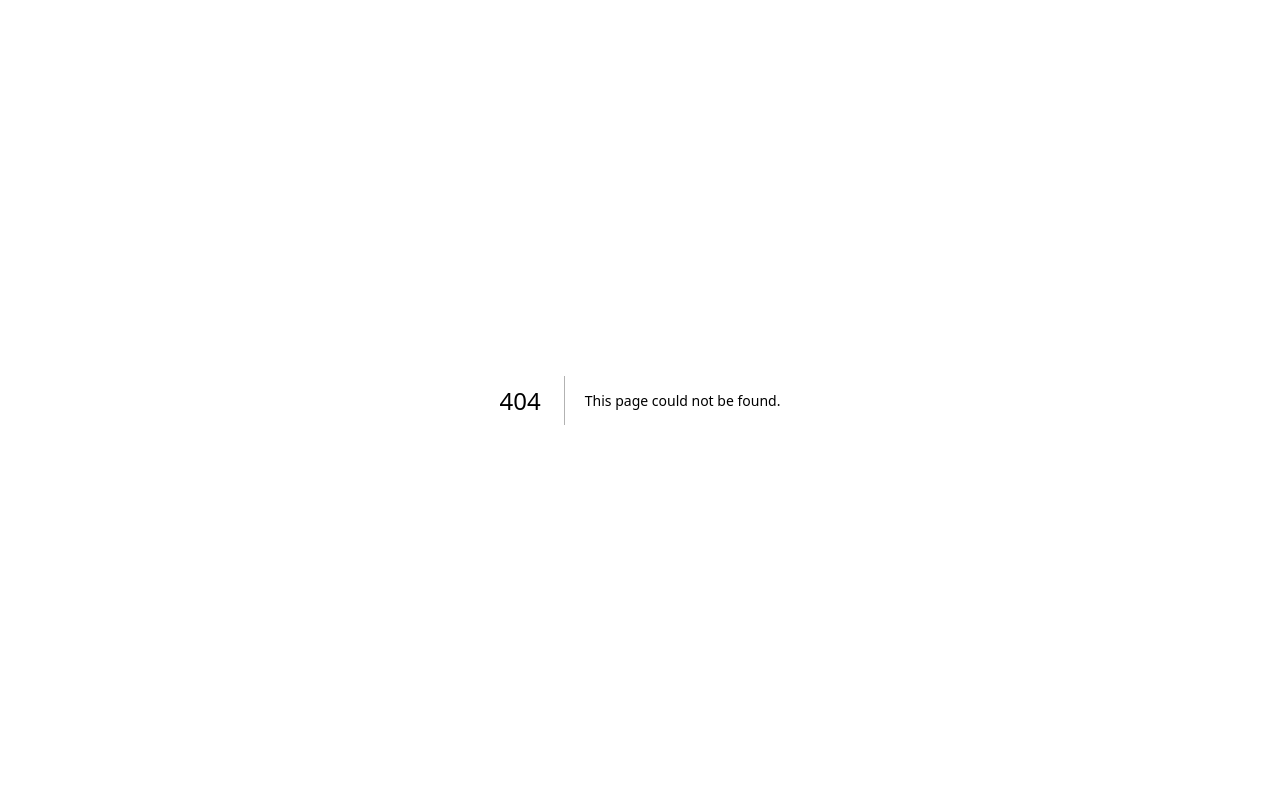
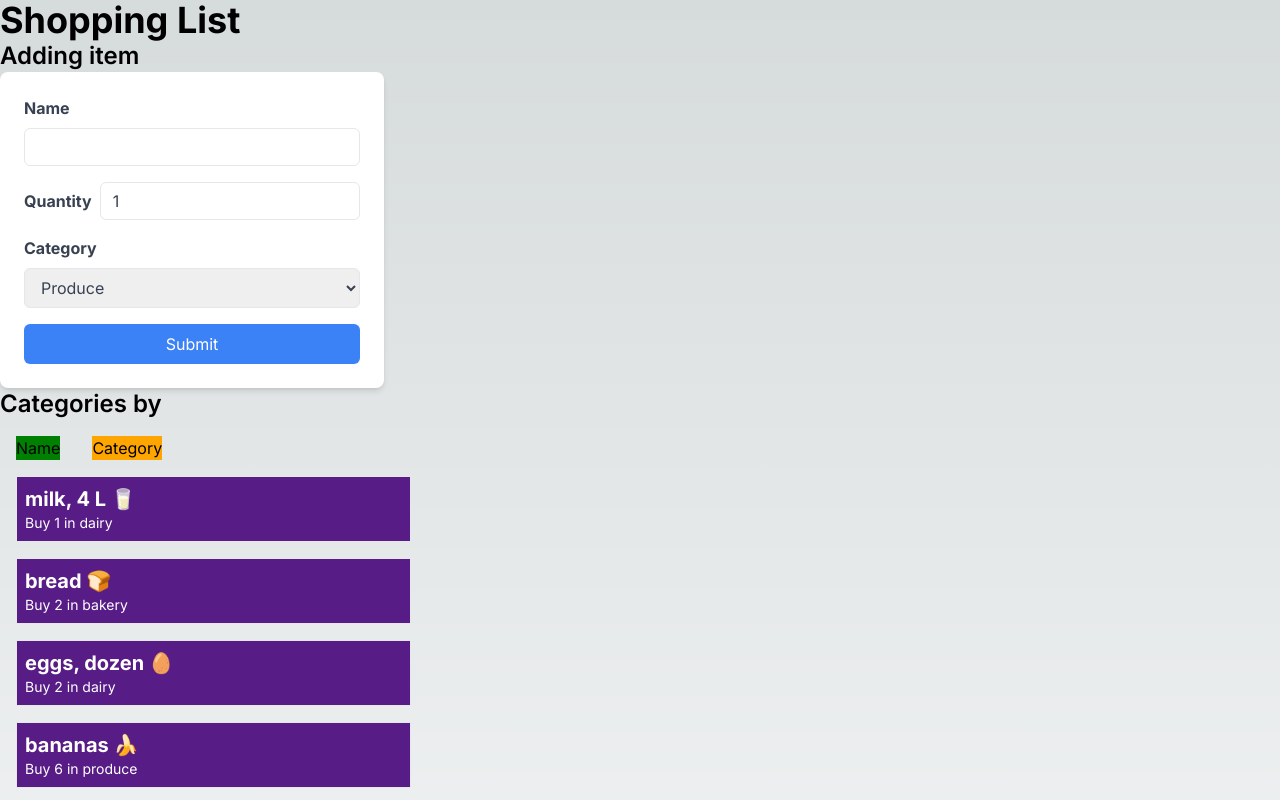
Before and after one commit to sheraj923/cprg306-assignments, a Next.js app in the folder cprg306-assignments/: page /week-6 in a window 1280 px wide. Before the commit this address had no page. Shown: the top 800 px of the page. Built offline with nearby package versions, Linux system fonts and the light colour scheme.

Commit message:
Add files via upload

```diff
--- /dev/null
+++ b/cprg306-assignments/app/week-6/item-list.js
@@ -0,0 +1,55 @@
+"use client";
+import { useState } from "react";
+import Item from "./item.js";
+
+const ItemList = ({ items }) => {
+  const [sortBy, setSortBy] = useState("name");
+  const [sortedItems, setSortedItems] = useState(items);
+
+  const handleSortChange = (newSortBy) => {
+    setSortBy(newSortBy);
+    const sorted = [...items].sort((a, b) => {
+      if (newSortBy === "name") {
+        return a.name.localeCompare(b.name);
+      } else if (newSortBy === "category") {
+        return a.category.localeCompare(b.category);
+      } else {
+        return 0;
+      }
+    });
+    setSortedItems(sorted);
+  };
+
+  return (
+    <div className="mt-4">
+      <button
+        onClick={() => handleSortChange("name")}
+        style={{ backgroundColor: sortBy === "name" ? "green" : "orange" }}
+        className="mr-4 ml-4"
+      >
+        Name
+      </button>
+      <button
+        onClick={() => handleSortChange("category")}
+        style={{
+          backgroundColor: sortBy === "category" ? "green" : "orange",
+        }}
+        className="ml-4"
+      >
+        Category
+      </button>
+      <ul>
+        {sortedItems.map((item) => (
+          <Item
+            key={item.id}
+            name={item.name}
+            quantity={item.quantity}
+            category={item.category}
+          />
+        ))}
+      </ul>
+    </div>
+  );
+};
+
+export default ItemList;
--- /dev/null
+++ b/cprg306-assignments/app/week-6/item.js
@@ -0,0 +1,16 @@
+import React from 'react';
+
+const Item = ({name, quantity, category}) => {
+  return (
+    <div className='w-4/12'>
+      <div><ul className='border p-2 m-4 bg-purple-900 text-white' >
+            <li className='text-xl font-bold'  >{name}</li>
+            <li className='text-sm ' >Buy {quantity} in {category}</li>
+            </ul>
+        </div>
+
+    </div>
+  );
+};
+
+export default Item;
--- /dev/null
+++ b/cprg306-assignments/app/week-6/items.json
@@ -0,0 +1,74 @@
+[
+    {
+      "id": "1h2GJKH12gkHG31h1H",
+      "name": "milk, 4 L 🥛",
+      "quantity": 1,
+      "category": "dairy"
+    },
+    {
+      "id": "2KJH3k2j3H1k2J3K1H",
+      "name": "bread 🍞",
+      "quantity": 2,
+      "category": "bakery"
+    },
+    {
+      "id": "3h2KJH3k2j3H1k2J3",
+      "name": "eggs, dozen 🥚",
+      "quantity": 2,
+      "category": "dairy"
+    },
+    {
+      "id": "4k2J3K1H2GJKH12gk",
+      "name": "bananas 🍌",
+      "quantity": 6,
+      "category": "produce"
+    },
+    {
+      "id": "5H1h1H2KJH3k2j3H",
+      "name": "broccoli 🥦",
+      "quantity": 3,
+      "category": "produce"
+    },
+    {
+      "id": "6H1k2J3K1H2GJKH1",
+      "name": "chicken breasts, 1 kg 🍗",
+      "quantity": 1,
+      "category": "meat"
+    },
+    {
+      "id": "7gkHG31h1H2KJH3k",
+      "name": "pasta sauce 🍝",
+      "quantity": 3,
+      "category": "canned goods"
+    },
+    {
+      "id": "8j3H1k2J3K1H2GJK",
+      "name": "spaghetti, 454 g 🍝",
+      "quantity": 2,
+      "category": "dry goods"
+    },
+    {
+      "id": "9H12gkHG31h1H2KJ",
+      "name": "toilet paper, 12 pack 🧻",
+      "quantity": 1,
+      "category": "household"
+    },
+    {
+      "id": "10H3k2j3H1k2J3K1",
+      "name": "paper towels, 6 pack",
+      "quantity": 1,
+      "category": "household"
+    },
+    {
+      "id": "11k2J3K1H2GJKH12",
+      "name": "dish soap 🍽️",
+      "quantity": 1,
+      "category": "household"
+    },
+    {
+      "id": "12GJKH12gkHG31h1",
+      "name": "hand soap 🧼",
+      "quantity": 4,
+      "category": "household"
+    }
+  ]
--- /dev/null
+++ b/cprg306-assignments/app/week-6/new-item.js
@@ -0,0 +1,88 @@
+'use client';
+import { useState } from "react";
+
+export default function NewItem({ onAddItem }) {
+  const [name, setName] = useState("");
+  const [quantity, setQuantity] = useState(1);
+  const [category, setCategory] = useState("produce");
+
+  const handleSubmit = (e) => {
+    e.preventDefault();
+    const id = Math.random().toString(36).substring(2, 9);
+    const newItem = { id, name, quantity, category };
+    onAddItem(newItem);
+    setName("");
+    setQuantity(1);
+    setCategory("produce");
+
+  };
+
+
+  return (
+    <div class="flex items-center  bg-black-800">
+  <form onSubmit={handleSubmit} class="w-full max-w-sm p-6 bg-white rounded-lg shadow-md">
+    <div class="mb-4">
+      <label for="name" class="block text-gray-700 font-bold mb-2">
+        Name
+      </label>
+      <input
+        type="text"
+        id="name"
+        value={name}
+        onChange={(e) => setName(e.target.value)}
+        required
+        class="w-full border rounded-md py-2 px-3 text-gray-700 leading-tight focus:outline-none focus:shadow-outline"
+      />
+    </div>
+
+    <div class="mb-4 flex items-center">
+      <label for="quantity" class="block text-gray-700 font-bold mr-2">
+        Quantity
+      </label>
+      <input
+        type="number"
+        id="quantity"
+        min="1"
+        max="99"
+        value={quantity}
+        onChange={(e) => setQuantity(Number(e.target.value))}
+        required
+        class="flex-1 border rounded-md py-2 px-3 text-gray-700 leading-tight focus:outline-none focus:shadow-outline"
+      />
+    </div>
+
+    <div class="mb-4">
+      <label for="category" class="block text-gray-700 font-bold mb-2">
+        Category
+      </label>
+      <select
+        id="category"
+        value={category}
+        onChange={(e) => setCategory(e.target.value)}
+        class="w-full border rounded-md py-2 px-3 text-gray-700 leading-tight focus:outline-none focus:shadow-outline"
+      >
+        <option value="produce">Produce</option>
+        <option value="dairy">Dairy</option>
+        <option value="bakery">Bakery</option>
+        <option value="meat">Meat</option>
+        <option value="frozen-foods">Frozen Foods</option>
+        <option value="canned-goods">Canned Goods</option>
+        <option value="dry-goods">Dry Goods</option>
+        <option value="beverages">Beverages</option>
+        <option value="snacks">Snacks</option>
+        <option value="household">Household</option>
+        <option value="other">Other</option>
+      </select>
+    </div>
+
+    <button
+
+      type="submit"
+      class="bg-blue-500 text-white py-2 px-4 rounded-md hover:bg-blue-600 w-full"
+    >
+      Submit
+    </button>
+  </form>
+</div>
+  );
+}
--- /dev/null
+++ b/cprg306-assignments/app/week-6/page.js
@@ -0,0 +1,26 @@
+"use client";
+import React from "react";
+import ItemList from './item-list';
+import NewItem from './new-item';
+import itemsData from './items.json';
+
+export default function Page() {
+  const [items, setItems] = React.useState(itemsData);
+
+  const handleAddItem = (newItem) => {
+    setItems((prevItems) => [...prevItems, newItem]);
+  };
+
+
+  return (
+    <main>
+      <h1 className="text-4xl font-bold">Shopping List</h1>
+      <div>
+      <h2 className="text-2xl font-semibold">Adding item</h2>
+        <NewItem onAddItem={handleAddItem}  />
+        <h2 className="text-2xl font-semibold">Categories by</h2>
+        <ItemList items={items} />
+      </div>
+    </main>
+  );
+}
```
